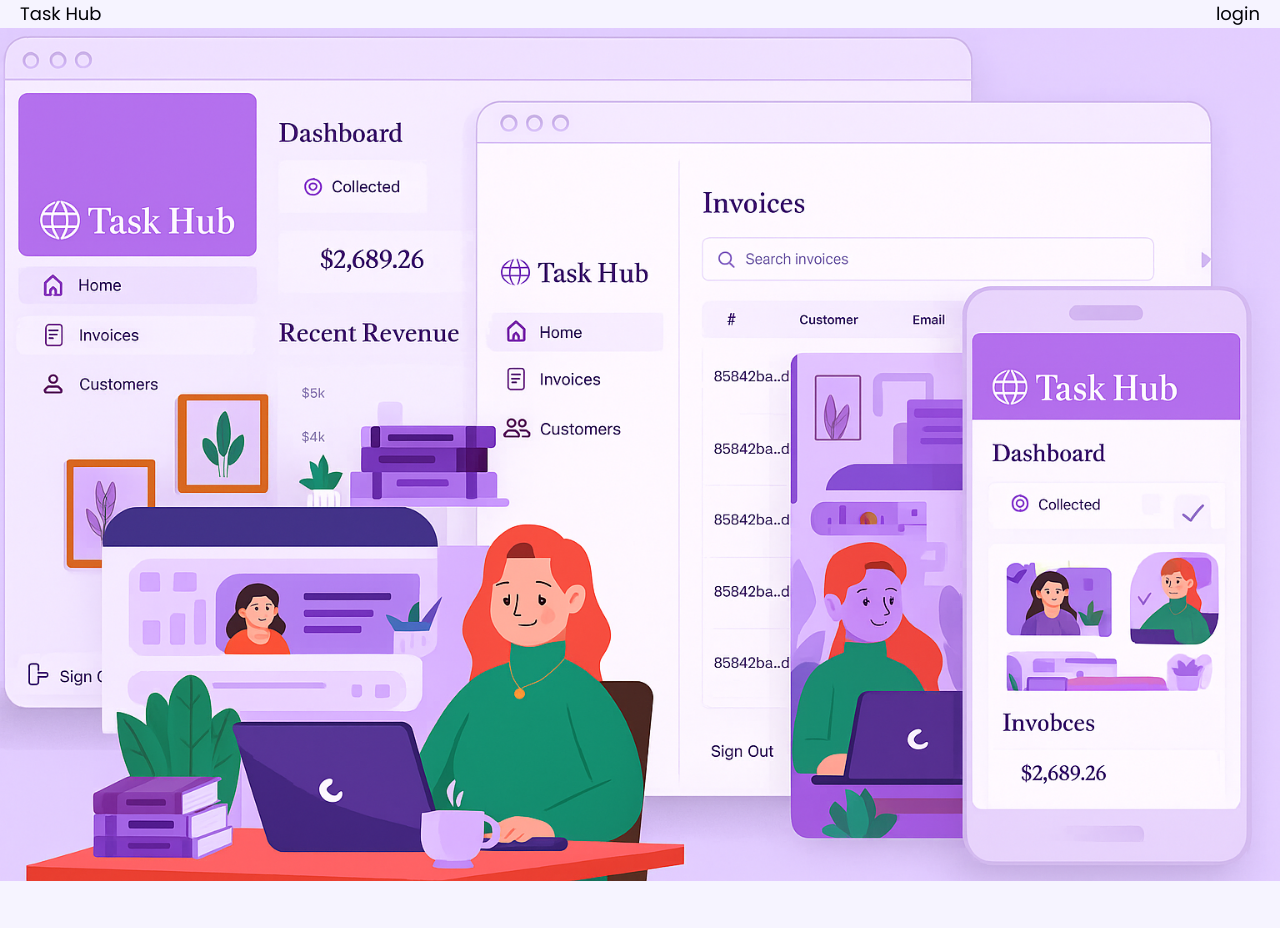
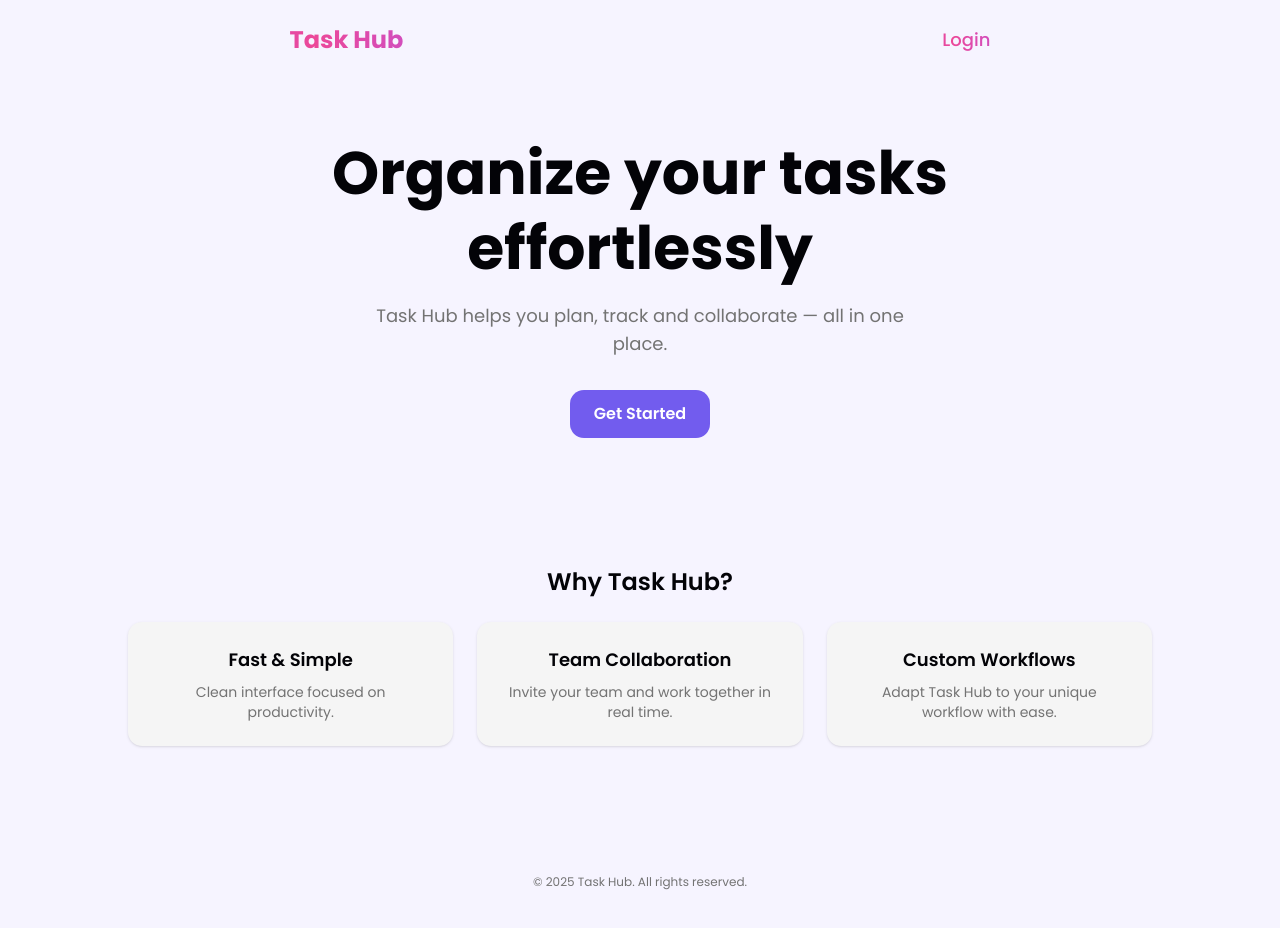
Before and after one commit to niki1tusa/task-managment, a Next.js app: page / in a window 1280 px wide. Before the commit the page ends 881 px from the top, so only its background shows below. Built offline with nearby package versions, Linux system fonts and the light colour scheme; a web font is replaced by a local one.

Commit message:
create home page

```diff
--- a/src/app/page.tsx
+++ b/src/app/page.tsx
@@ -1,5 +1,7 @@
 import type { Metadata } from 'next';
 import Link from 'next/link';
+
+import { GradientText } from '@/components/animate-ui/text/gradient';
 
 import { OG_IMAGE, SITE_DESCRIPTION, SITE_NAME, SITE_URL } from '@/constants/seo.constants';
 
@@ -27,17 +29,63 @@ export const metadata: Metadata = {
 
 export default function Home() {
 	return (
-		<main>
-			<header className='mx-5'>
-				<nav className='flex items-center justify-between text-lg'>
-					{/* add animate-ui text */}
-					<span>Task Hub</span>
-					<span>
-						<Link href={PUBLIC_PAGES.LOGIN}>login</Link>
-					</span>
-				</nav>
+		<main className='bg-background text-foreground flex min-h-screen flex-col'>
+			{/* Header */}
+			<header className='mx-5 mt-6 flex items-center justify-around text-lg'>
+				<GradientText className='text-2xl font-bold' text='Task Hub' />
+				<Link
+					href={PUBLIC_PAGES.LOGIN}
+					className='text-primary font-medium transition-all duration-150 hover:underline'
+				>
+					<GradientText text='Login' />
+				</Link>
 			</header>
-			<img src="/bg-home.png" alt="bg-home" />
+
+			{/* Hero */}
+			<section className='mt-20 flex flex-col items-center justify-center px-6 text-center'>
+				<h1 className='max-w-3xl text-4xl leading-tight font-bold md:text-6xl'>
+					Organize your tasks effortlessly
+				</h1>
+				<p className='text-muted-foreground mt-4 max-w-xl text-lg'>
+					Task Hub helps you plan, track and collaborate — all in one place.
+				</p>
+				<Link
+					href={PUBLIC_PAGES.LOGIN}
+					className='bg-primary hover:bg-primary/90 mt-8 rounded-xl px-6 py-3 text-base font-semibold text-white transition'
+				>
+					Get Started
+				</Link>
+			</section>
+
+			{/* Why Us Section */}
+			<section className='mt-32 px-6 text-center'>
+				<h2 className='mb-6 text-2xl font-semibold'>Why Task Hub?</h2>
+				<div className='mx-auto grid max-w-5xl grid-cols-1 gap-6 md:grid-cols-3'>
+					<div className='bg-muted rounded-xl p-6 shadow-sm'>
+						<h3 className='mb-2 text-lg font-semibold'>Fast & Simple</h3>
+						<p className='text-muted-foreground text-sm'>
+							Clean interface focused on productivity.
+						</p>
+					</div>
+					<div className='bg-muted rounded-xl p-6 shadow-sm'>
+						<h3 className='mb-2 text-lg font-semibold'>Team Collaboration</h3>
+						<p className='text-muted-foreground text-sm'>
+							Invite your team and work together in real time.
+						</p>
+					</div>
+					<div className='bg-muted rounded-xl p-6 shadow-sm'>
+						<h3 className='mb-2 text-lg font-semibold'>Custom Workflows</h3>
+						<p className='text-muted-foreground text-sm'>
+							Adapt Task Hub to your unique workflow with ease.
+						</p>
+					</div>
+				</div>
+			</section>
+
+			{/* Footer */}
+			<footer className='text-muted-foreground mt-32 mb-10 text-center text-xs'>
+				&copy; {new Date().getFullYear()} Task Hub. All rights reserved.
+			</footer>
 		</main>
 	);
 }
--- /dev/null
+++ b/src/components/animate-ui/text/gradient.tsx
@@ -0,0 +1,58 @@
+'use client';
+
+import * as React from 'react';
+import { motion, type Transition } from 'motion/react';
+
+import { cn } from '@/lib/utils';
+
+type GradientTextProps = React.ComponentProps<'span'> & {
+  text: string;
+  gradient?: string;
+  neon?: boolean;
+  transition?: Transition;
+};
+
+function GradientText({
+  text,
+  className,
+  gradient = 'linear-gradient(90deg, #3b82f6 0%, #a855f7 20%, #ec4899 50%, #a855f7 80%, #3b82f6 100%)',
+  neon = false,
+  transition = { duration: 50, repeat: Infinity, ease: 'linear' },
+  ...props
+}: GradientTextProps) {
+  const baseStyle: React.CSSProperties = {
+    backgroundImage: gradient,
+  };
+
+  return (
+    <span
+      data-slot="gradient-text"
+      className={cn('relative inline-block', className)}
+      {...props}
+    >
+      <motion.span
+        className="m-0 text-transparent bg-clip-text bg-[length:700%_100%] bg-[position:0%_0%]"
+        style={baseStyle}
+        initial={{ backgroundPosition: '0% 0%' }}
+        animate={{ backgroundPosition: '500% 100%' }}
+        transition={transition}
+      >
+        {text}
+      </motion.span>
+
+      {neon && (
+        <motion.span
+          className="m-0 absolute top-0 left-0 text-transparent bg-clip-text blur-[8px] mix-blend-plus-lighter bg-[length:700%_100%] bg-[position:0%_0%]"
+          style={baseStyle}
+          initial={{ backgroundPosition: '0% 0%' }}
+          animate={{ backgroundPosition: '500% 100%' }}
+          transition={transition}
+        >
+          {text}
+        </motion.span>
+      )}
+    </span>
+  );
+}
+
+export { GradientText, type GradientTextProps };
--- a/src/components/dashboard/last-tasks/LastTasks.tsx
+++ b/src/components/dashboard/last-tasks/LastTasks.tsx
@@ -42,7 +42,7 @@ export const LastTasks = ({ tasks }: { tasks: TTask[] }) => {
 				/>
 			</div>
 
-			<div className='grid grid-cols-1 gap-2 lg:grid-cols-3'>
+			<div className='grid grid-cols-1 gap-4 lg:grid-cols-3'>
 				{isPending ? (
 					<Skeleton length={3} />
 				) : data.length ? (
--- a/src/components/dashboard/last-tasks/task/StatusBar.tsx
+++ b/src/components/dashboard/last-tasks/task/StatusBar.tsx
@@ -14,7 +14,7 @@ export const StatusBar = ({ status }: { status: number }) => {
 		return 'bg-shimmer-green';
 	}, [status]);
 	return (
-		<div className='bg-gray relative mx-5 my-5 h-10 rounded-full'>
+		<div className='bg-gray relative mx-5 my-4 h-10 rounded-full'>
 			<div
 				className={cn(`${getProgressColor} h-full rounded-full transition-all duration-500`)}
 				style={{ width: `${status}%`, minWidth: status > 0 ? '4px' : '0' }}
--- a/src/components/dashboard/last-tasks/task/Task.tsx
+++ b/src/components/dashboard/last-tasks/task/Task.tsx
@@ -25,9 +25,9 @@ export const Task = ({ task, className, isMinimal }: Props) => {
 	return (
 		<div
 			className={clsx(
-				'2xl:text-md grid grid-cols-1 gap-3 rounded-3xl border border-white text-sm shadow shadow-neutral-400 dark:border-none',
+				'2xl:text-md grid grid-cols-1 gap-3 rounded-3xl border border-white text-sm shadow shadow-neutral-400 transition-all  hover:scale-105 dark:border-none',
 				className ? `${className} grid-rows-2 text-white` : 'bg-background grid-rows-3',
-				{ 'max-h-[144px] ': isMinimal }
+				{ 'max-h-[144px]': isMinimal }
 			)}
 		>
 			{/* 1 section */}
--- a/src/components/dashboard/last-tasks/task/header/Header.tsx
+++ b/src/components/dashboard/last-tasks/task/header/Header.tsx
@@ -3,7 +3,7 @@ import { format, parseISO } from 'date-fns';
 import React from 'react';
 import { useMemo } from 'react';
 
-import type {  TSubTaskRow, TTask } from '@/shared/types/task/task.types';
+import type { TSubTaskRow, TTask } from '@/shared/types/task/task.types';
 
 import { type IconName, MODAL_ICON } from '../../../../../shared/data/icon.data';
 import { Avatar } from '../../../../ui/Avatar';
@@ -28,15 +28,15 @@ export const Header = ({ task, isMinimal }: Props) => {
 		<div className='mx-5 mt-3 flex gap-3 pt-2'>
 			<div
 				className={clsx(
-					'flex h-9 w-9 items-center justify-center rounded-full shadow shadow-neutral-400',
+					'flex h-9 min-w-9 items-center justify-center rounded-full shadow shadow-neutral-400',
 					isMinimal ? 'bg-white/90 shadow-white' : 'shadow-neutral-400'
 				)}
 			>
 				<TaskIcon color='#725cee' />
 			</div>
-			<div className='flex min-w-0 flex-1 flex-col max-h-6 min-h-6'>
-			<SymbolTitle title={task.title}/>
-				<span className={clsx('max-h-6 min-h-6 mt-1',isMinimal ? 'text-white' : 'text-gray')}>
+			<div className='m grid grid-rows-2'>
+				<SymbolTitle title={task.title} />
+				<span className={clsx('mt-1', isMinimal ? 'text-white' : 'text-gray')}>
 					{isMinimal ? (
 						<>
 							{format(start!, 'ha').toLowerCase()}- {format(end!, 'ha').toLowerCase()}
@@ -51,9 +51,12 @@ export const Header = ({ task, isMinimal }: Props) => {
 					{task.task_participants
 						.filter(u => Boolean(u.profile))
 						.map((user, i) => {
-							return (
+							if(i<3){
+									return (
 								<Avatar key={`${user.profile_id}-${i}`} img={user.profile.avatar_path || ''} />
 							);
+							}
+						return
 						})}
 				</div>
 			)}
--- a/src/components/ui/Button.tsx
+++ b/src/components/ui/Button.tsx
@@ -7,7 +7,7 @@ interface Props {
 	children: React.ReactNode;
 	isDisable?: boolean
 }
-export function Button({ type = 'button', children, className = '', onClick, isDisable = false}: Props) {
+export function Button({ type = 'button', children, className, onClick, isDisable = false}: Props) {
 	return (
 		<button
 			onClick={onClick}
```
